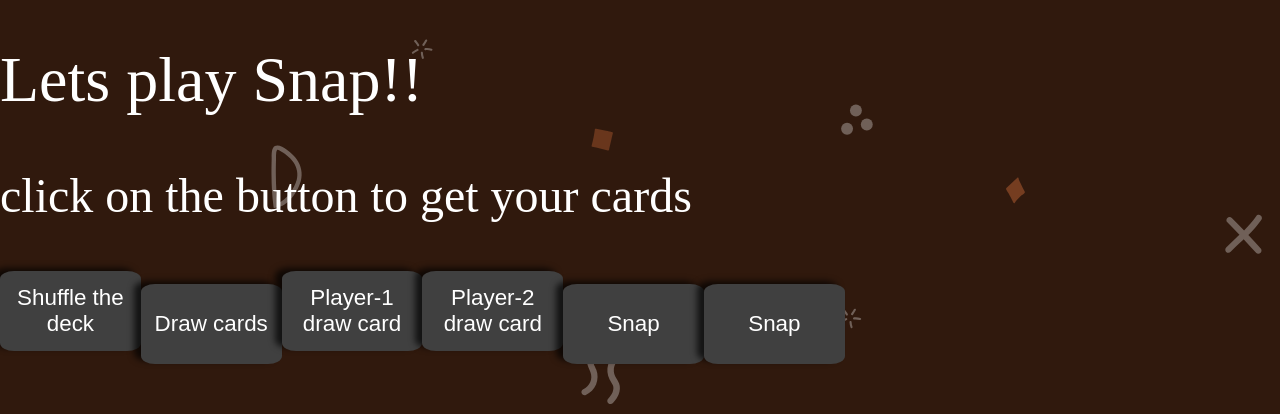
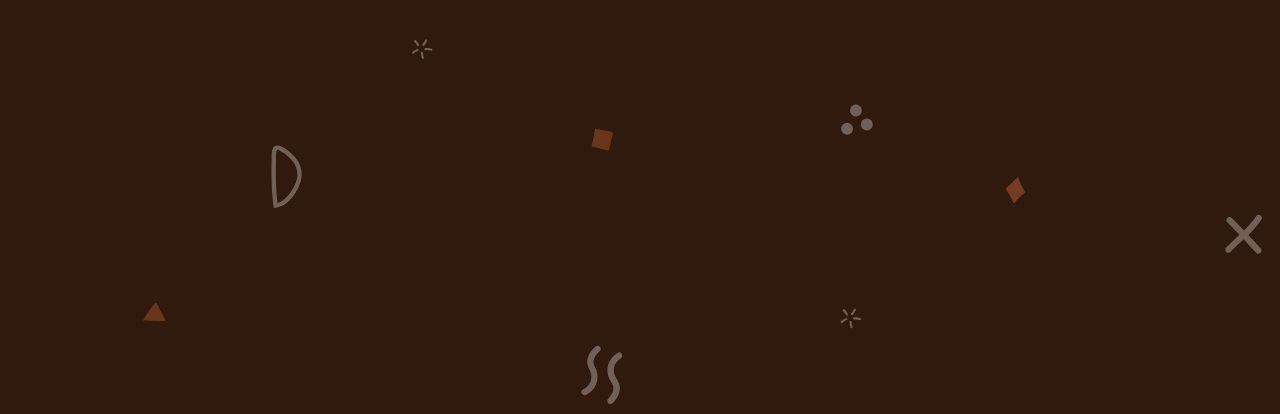
Before and after one commit to AnuradhaSivasubramanian/ElasCasino, a React (Create React App) app in the folder elas_casino/: page / in a window 1280 px wide. Shown: the top 414 px of the page. Built offline with nearby package versions, Linux system fonts and the light colour scheme; a web font is replaced by a local one.

Commit message:
2 version 17 feb

```diff
--- a/elas_casino/src/App.js
+++ b/elas_casino/src/App.js
@@ -1,12 +1,13 @@
 import React from "react";
-import Ligia from "./component/Ligia";
+import Ligia from "./component/GameLogic";
 import Winner from "./component/Winner"
 import Loser from "./component/Loser"
+import GameTable from "./component/GameTable"
 class App extends React.Component {
   render() {
     return (
       <main>
-        <Ligia/>
+        <GameTable/>
       </main>
     );
   }
--- a/elas_casino/src/component/Ligia.js
+++ b/elas_casino/src/component/GameLogic.js
@@ -2,6 +2,7 @@ import React, { Component } from "react";
 import axios from "axios";
 let myTimeoutFuncPlayer_1 = "";
 let myTimeoutFuncPlayer_2 = "";
+let myTimeoutSnapButton = "";
 
 class Ligia extends Component {
   constructor(props) {
@@ -13,7 +14,7 @@ class Ligia extends Component {
       player1: [],
       player2: [],
       dumppile: [],
-      WhosTurn: 0
+      WhosTurn: 1
     };
     this.shuffleOnClick = this.shuffleOnClick.bind(this);
     this.drawOnClick = this.drawOnClick.bind(this);
@@ -88,7 +89,6 @@ class Ligia extends Component {
 
   drawPlayer_1() {
     clearTimeout(myTimeoutFuncPlayer_1);
-    this.setState({ WhosTurn: 1 });
     if (this.isNoWinner()) {
       axios
         .get(
@@ -102,25 +102,27 @@ class Ligia extends Component {
             player1: data.cards[0],
             player_1_remaining: data.piles.player_1.remaining
           });
-        });
 
           axios
             .get(
               `https://deckofcardsapi.com/api/deck/${this.state.deck_id}/pile/dumppile/add/?cards=${this.state.player1.code} `
             )
             .then(response =>
-          this.setState({ dumppile: response.data.piles.dumppile.remaining })
+              this.setState({
+                dumppile: response.data.piles.dumppile.remaining
+              })
             );
+        });
 
       if (this.state.player_2_remaining !== 0) {
-        myTimeoutFuncPlayer_2 = setTimeout(this.drawPlayer_2, 4000);
+        myTimeoutFuncPlayer_2 = setTimeout(this.drawPlayer_2, 10000);
       }
     }
   }
 
   drawPlayer_2() {
     clearTimeout(myTimeoutFuncPlayer_2);
-    this.setState({ WhosTurn: 2 });
+
     if (this.isNoWinner()) {
       axios
         .get(
@@ -135,19 +137,29 @@ class Ligia extends Component {
             player2: data.cards[0],
             player_2_remaining: data.piles.player_2.remaining
           });
-        });
-
           axios
             .get(
               `https://deckofcardsapi.com/api/deck/${this.state.deck_id}/pile/dumppile/add/?cards=${this.state.player2.code} `
             )
             .then(response =>
-          this.setState({ dumppile: response.data.piles.dumppile.remaining })
+              this.setState({
+                dumppile: response.data.piles.dumppile.remaining
+              })
             );
+        });
 
       if (this.state.player_1_remaining !== 0) {
-        myTimeoutFuncPlayer_1 = setTimeout(this.drawPlayer_1, 4000);
+        myTimeoutFuncPlayer_1 = setTimeout(this.drawPlayer_1, 10000);
       }
+    }
+    if (
+      this.state.player1.value !== this.state.player2.value &&
+      this.state.dumppile !== 0
+    ) {
+      myTimeoutSnapButton = setTimeout(
+        this.mustSnap_2,
+        (Math.floor(Math.random() * 2) + 1) * 1000
+      );
     }
   }
 
@@ -162,67 +174,58 @@ class Ligia extends Component {
   }
 
   mustSnap_1() {
-    let listOfDumppile = [];
-   axios
-      .get(
-        `https://deckofcardsapi.com/api/deck/${this.state.deck_id}/pile/dumppile/list/`
-      )
-
-      .then(
-        response => {
-          response.data.cards.forEach(element => {
-            listOfDumppile.push(element.code);
-          });
-        },
-
-        console.log(listOfDumppile)
-      );
-
-    //draw
- /*    axios
-      .get(
-        `https://deckofcardsapi.com/api/deck/${this.state.deck_id}/pile/dumppile/draw/?cards=${code}
-        `
-      )
-      .then(response => {
-        console.log("I am here drawing");
-        console.log(response.data);
-      });
-    //add */
-    axios
-      .get(
-        `https://deckofcardsapi.com/api/deck/${this.state.deck_id}/pile/player_1/add/?cards=${listOfDumppile}`
-      )
-      .then(response => {
-        console.log("I am now adding");
-        console.log(response.data);
-      });
-  }
-
-  mustSnap_2() {
-    if (this.state.player1.value === this.state.player2.value) {
+    clearTimeout(myTimeoutSnapButton);
+    let listOfDumppile1 = [];
+    if (
+      this.state.player1.value !== this.state.player2.value &&
+      this.state.dumppile !== 0 &&
+      this.state.WhosTurn === 1
+    ) {
       axios
         .get(
           `https://deckofcardsapi.com/api/deck/${this.state.deck_id}/pile/dumppile/list/`
         )
          .then(response => {
-          let lsitOfDumppile = [];
+          let listOfDumppile1 = [];
           response.data.piles.dumppile.cards.forEach(element =>
-            lsitOfDumppile.push(element.code)
+            listOfDumppile1.push(element.code)
           );
-        });
           axios
           .get(
-          `https://deckofcardsapi.com/api/deck/${this.state.deck_id}/pile/player_2/add/?cards=${this.lsitOfDumppile}`
+            `https://deckofcardsapi.com/api/deck/${this.state.deck_id}/pile/player_1/add/?cards=${listOfDumppile1}`
+          )
+          .then(response =>
+            this.setState({
+              player_1_remaining: response.data.piles.player_1.remaining
+                          })
+          ); });
+
+    } else {
+      console.log("notequal");
+    }
+  }
+
+  mustSnap_2() {
+    this.setState({ WhosTurn: 2 });
+    let listOfDumppile2 = [];
+    axios
+      .get(
+        `https://deckofcardsapi.com/api/deck/${this.state.deck_id}/pile/dumppile/list/`
+      )
+      .then(response => {
+             response.data.piles.dumppile.cards.forEach(element =>
+            listOfDumppile2.push(element.code)
+          );
+          axios
+          .get(
+            `https://deckofcardsapi.com/api/deck/${this.state.deck_id}/pile/player_2/add/?cards=${listOfDumppile2}`
           )
           .then(response =>
             this.setState({
               player_2_remaining: response.data.piles.player_2.remaining
             })
-        );
-    } else {
-      console.log("notequal");
-    }
+          ); });
+          this.setState({ WhosTurn: 1 });
   }
 
   render() {
@@ -237,7 +240,7 @@ class Ligia extends Component {
         <button onClick={this.drawPlayer_1}>Player-1 draw card</button>
         <button onClick={this.drawPlayer_2}>Player-2 draw card</button>
         <button onClick={this.mustSnap_1}>Snap</button>
-        <button onClick={this.mustSnap_2}>Snap</button>
+        <button onClick={this.mustSnap_2}>COMPUTER</button>
 
         <img src={this.state.player1.image} alt="" />
         <img src={this.state.player2.image} alt="" />
--- /dev/null
+++ b/elas_casino/src/component/GameTable.js
@@ -0,0 +1,12 @@
+import React from 'react'
+
+
+function GameTable(){
+return(
+<div>
+
+</div>
+)
+}
+
+export default GameTable
```
Lines whose indentation alone changed are shown as unchanged.
